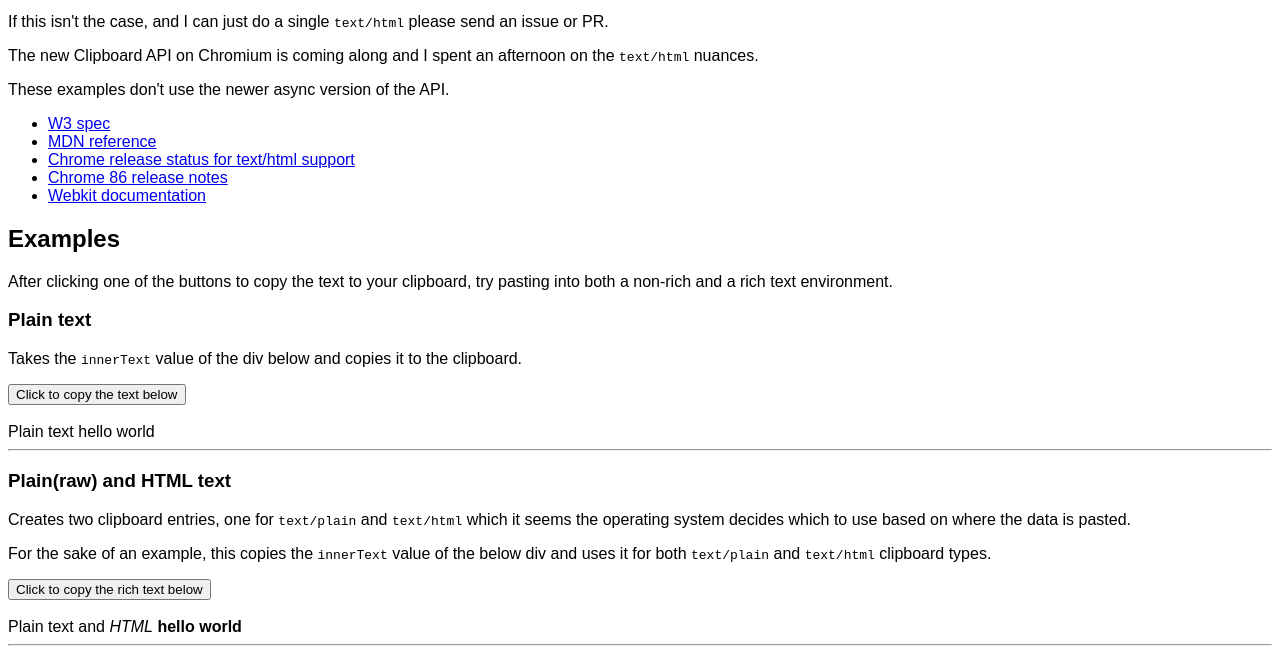
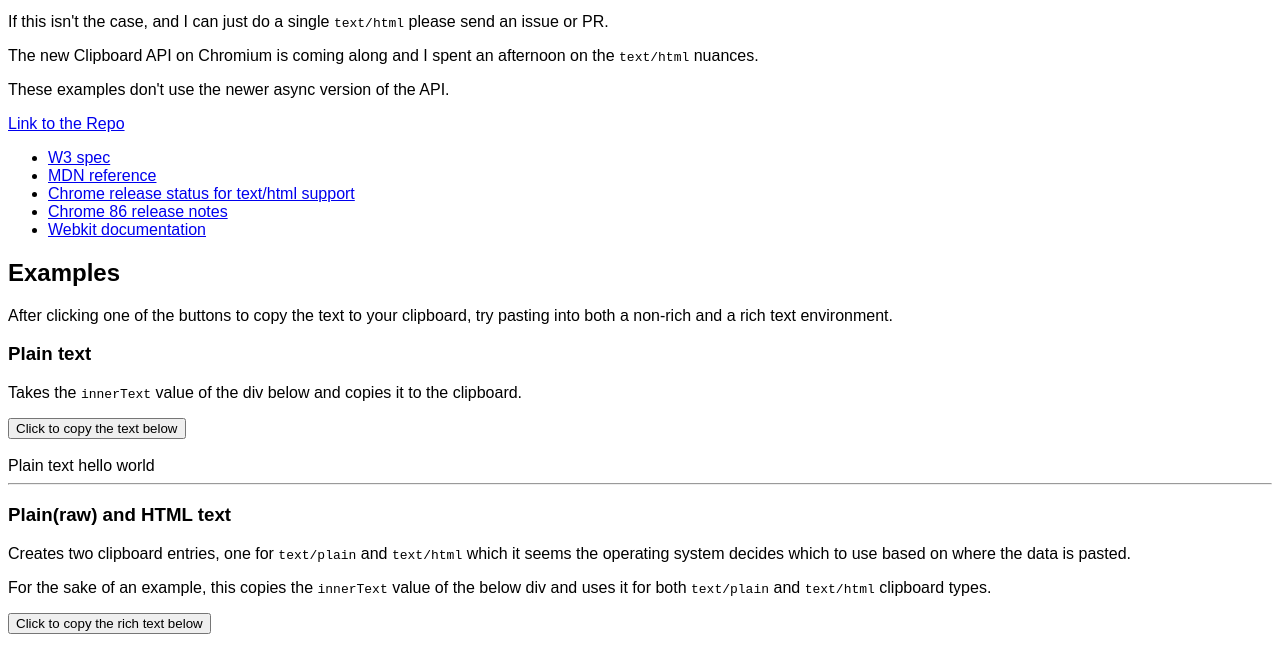
Before and after one commit to nikouu/Web-API-Clipboard.write-Examples, a plain HTML site: page index.html in a window 1280 px wide. Shown: the part 119-768 px from the top of the page. Drawn offline with Linux system fonts and the light colour scheme.

Commit message:
Added repo link

```diff
--- a/index.html
+++ b/index.html
@@ -80,6 +80,7 @@
 	<p>The new Clipboard API on Chromium is coming along and I spent an afternoon on the <code>text/html</code> nuances.
 	</p>
 	<p>These examples don't use the newer async version of the API.</p>
+	<a href="https://github.com/nikouu/Web-API-Clipboard.write-Examples". target="_blank">Link to the Repo</a>
 
 
 	<ul>
```
